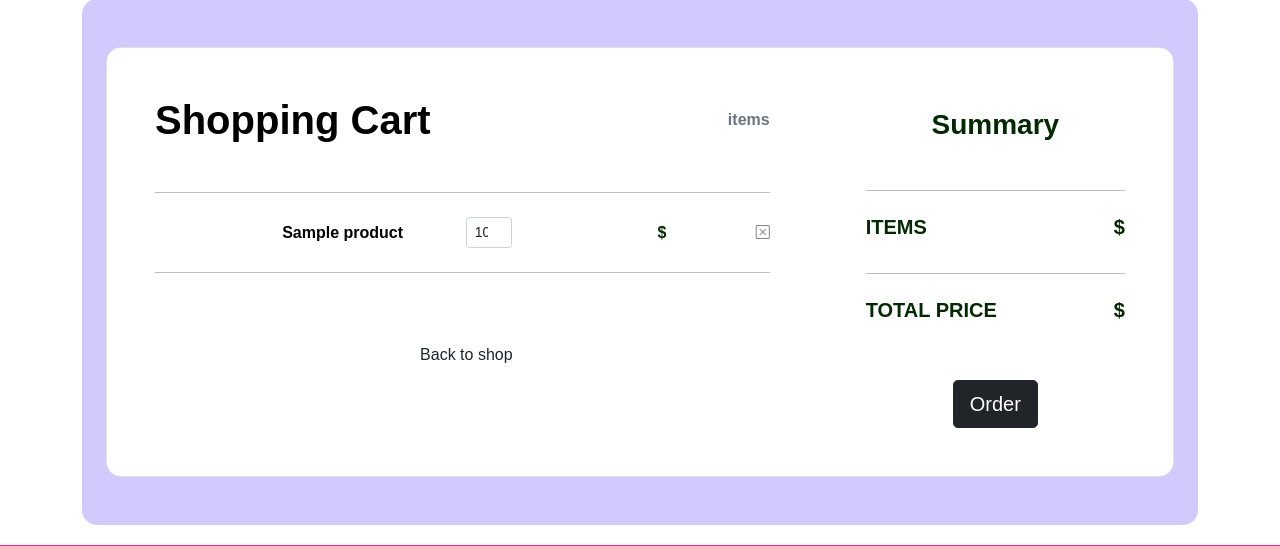
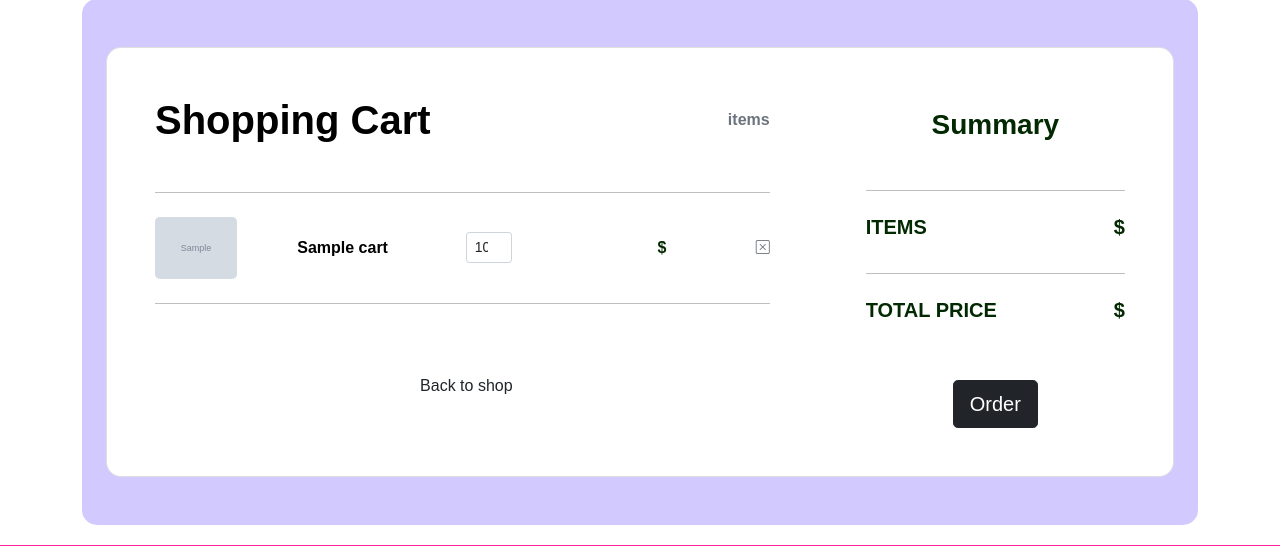
Before and after one commit to LDTShop/LDTShop, a Symfony app: template templates/cart/index.html.twig in a window 1280 px wide. Shown: the part 174-720 px from the top of the page. Run offline with Twig, Linux system fonts and the light colour scheme; the template is opened without the code that fills it: most values are stand-ins (such as "Sample title", 1, 10 or a date in 2020); grey boxes marked "Sample" are stand-in pictures; some libraries are stand-ins or nearby versions.

Commit message:
Update shopping cart display products for each customer

```diff
--- a/src/Entity/Customer.php
+++ b/src/Entity/Customer.php
@@ -302,4 +302,7 @@ class Customer implements UserInterface, PasswordAuthenticatedUserInterface
 
         return $this;
     }
+    public function __toString() {
+        return $this->username;
+    }
 }
--- a/templates/base.html.twig
+++ b/templates/base.html.twig
@@ -65,9 +65,17 @@
                     <li class="nav-item">
                         <a class="nav-link" href="{{ path('app_home_product_new') }}" style="color:black">New Product</a>
                     </li>
+                    {% if app.user %}
+                    {% if is_granted('ROLE_USER') %}
                     <li class="nav-item">
-                        <a class="nav-link" href="{{ path('app_show_cart') }}" style="color:black">Cart</a>
+                        <a class="nav-link" href="{{ path('app_show_cart', {'username': app.user.userIdentifier}) }}" style="color:black">Cart</a>
                     </li>
+                    {% endif %}
+                    {% else %}
+                    <li class="nav-item">
+                        <a class="nav-link" href="{{ path('app_cart_page') }}" style="color:black">Cart</a>
+                    </li>
+                    {% endif %}
                     <li class="nav-item">
                         <a class="nav-link" href="#aboutus" style="color:black">About us</a>
                     </li>
--- a/templates/cart/index.html.twig
+++ b/templates/cart/index.html.twig
@@ -25,12 +25,12 @@
                   <div class="row mb-4 d-flex justify-content-between align-items-center">
                     <div class="col-md-2 col-lg-2 col-xl-2">
                       <img
-                        src=""
+                        src="/uploads/images/{{c.image}}"
                         class="img-fluid rounded-3" alt="">
                     </div>
                     <div class="col-md-3 col-lg-3 col-xl-3">
 
-                      <h6 class="text-black mb-0">{{c.product}}</h6>
+                      <h6 class="text-black mb-0">{{c.name}}</h6>
                     </div>
                     <div class="col-md-3 col-lg-3 col-xl-2 d-flex">
                       <button class="btn btn-link px-2"
@@ -57,7 +57,7 @@
                   <hr class="my-4">
 
                   <div class="pt-5">
-                    <h6 class="mb-0"><a href="#!" class="text-body"><i
+                    <h6 class="mb-0"><a href="{{ path('app_home_page') }}" class="text-body"><i
                           class="fas fa-long-arrow-alt-left me-2"></i>Back to shop</a></h6>
                   </div>
                 </div>
```
Also changed, not shown: src/Controller/CartController.php (+13 -4 lines), src/Repository/CartDetailRepository.php (+4 -3 lines), src/Repository/ProductRepository.php (+19 -0 lines).
